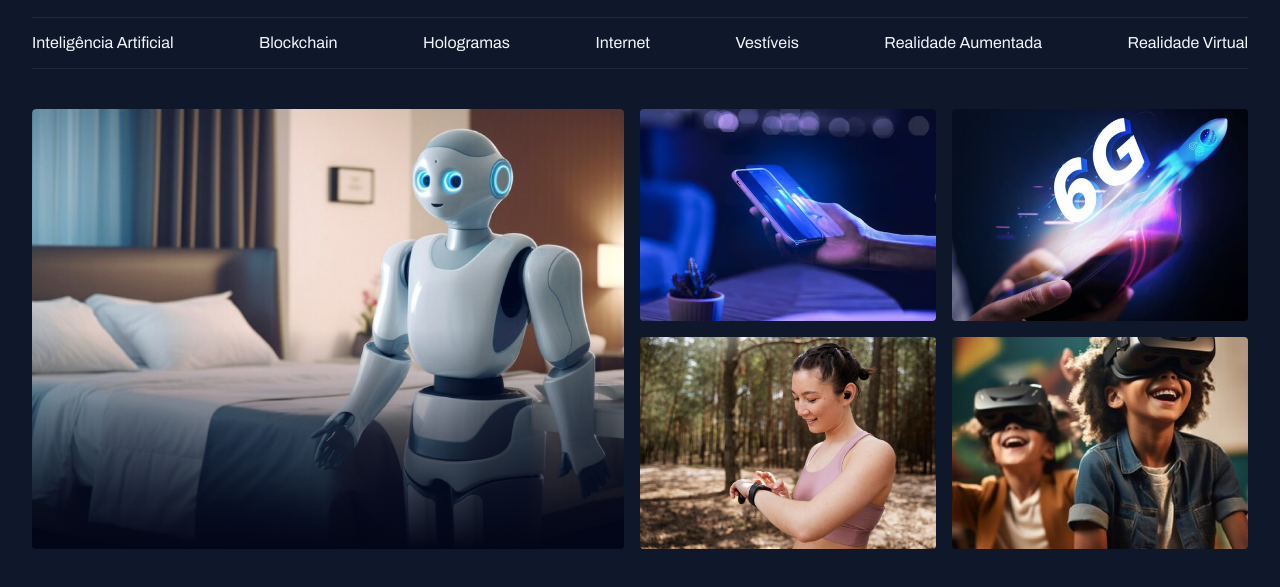
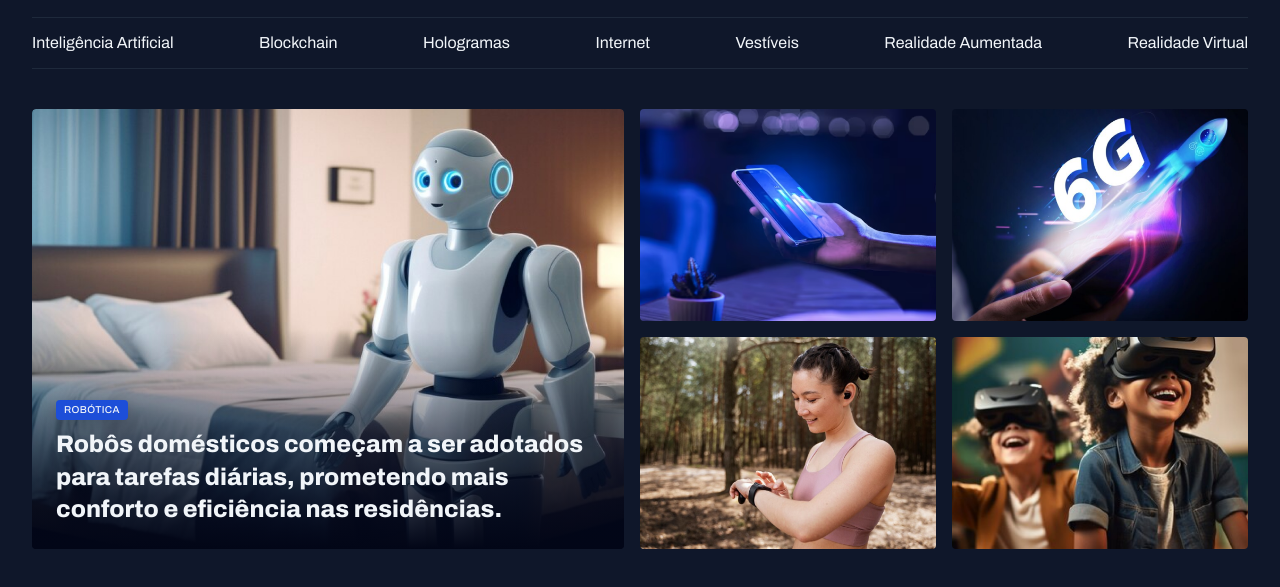
Before and after one commit to annabeatrizpereira/portalDeNoticias, a plain HTML site: page index.html in a window 1280 px wide. Shown: the part 55-642 px from the top of the page. Drawn offline with Linux system fonts and the light colour scheme.

Commit message:
ajustando o conteúdo do card principal

```diff
--- a/index.html
+++ b/index.html
@@ -39,9 +39,16 @@
 
     <main class="grid container">
         <section id="featured" class="grid grid-flow-col gap-16">
-            <div class="card">
+            <figure class="card">
                 <img src="./assets/images/Image 01.png" alt="Imagem de um robo">
-            </div>
+
+                <figcaption>
+                    <span class="content-tag">robótica</span>
+                    <h2 class="text-2xl">
+                        Robôs domésticos começam a ser adotados para tarefas diárias, prometendo mais conforto e eficiência nas residências.
+                    </h2>
+                </figcaption>
+            </figure>
 
             <div class="grid grid-cols-2 gap-16">
                 <div>
--- a/styles/global.css
+++ b/styles/global.css
@@ -53,3 +53,16 @@ img {
 main {
     margin-top: 40px;
 }
+
+.content-tag {
+    display: inline-block;
+    background-color: var(--brand-color-dark);
+    padding: 4px 8px;
+    border-radius: 4px;
+    font: 500 10px/1.2 var(--font-family);
+    text-transform: uppercase;
+    letter-spacing: 0.04em;
+    color: var(--text-color-primary);
+    /* positionamento horizontal, vertical, desfoque, cor */
+    box-shadow: 0px 4px 16px rgba(2, 6, 23, 0.25);
+}
--- a/styles/sections.css
+++ b/styles/sections.css
@@ -22,5 +22,15 @@
                 #020617 100%
             );
         }
+
+        figcaption {
+            position: absolute;
+            bottom: 0;
+            padding: 24px;
+
+            h2 {
+                margin-top: 8px;
+            }
+        }
     }
 }
--- a/styles/utility.css
+++ b/styles/utility.css
@@ -14,3 +14,19 @@
 .gap-16 {
     gap: 16px;
 }
+
+.text-2xl {
+    font: var(--h1);
+}
+
+.text-xl {
+    font: var(--h2);
+}
+
+.text-lg {
+    font: var(--h3);
+}
+
+.text-sm {
+    font: var(--text-sm);
+}
```
